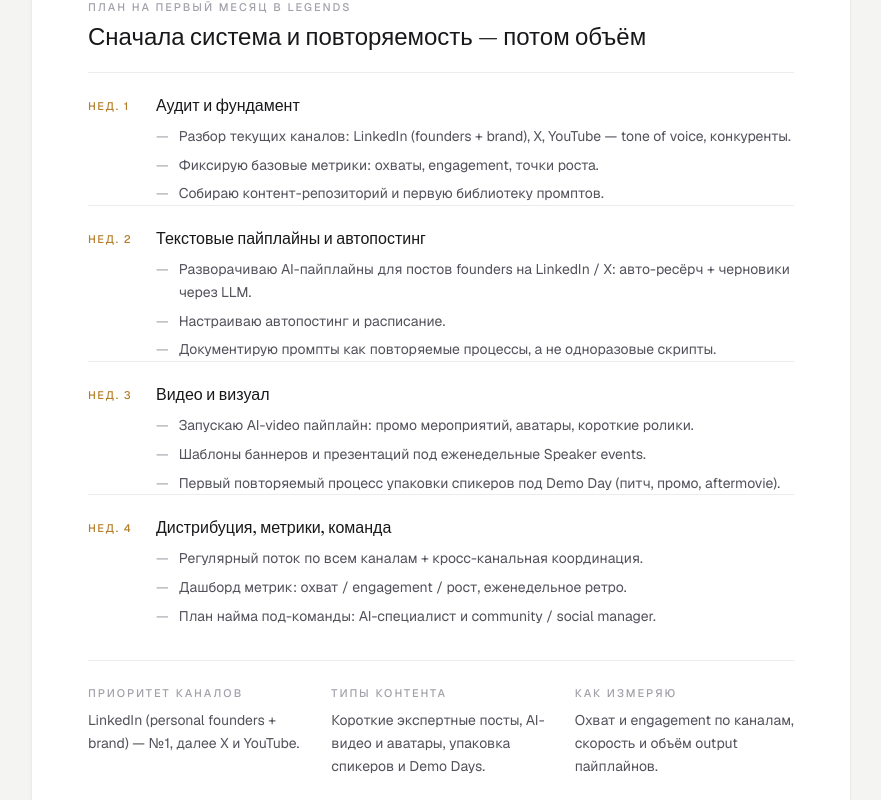
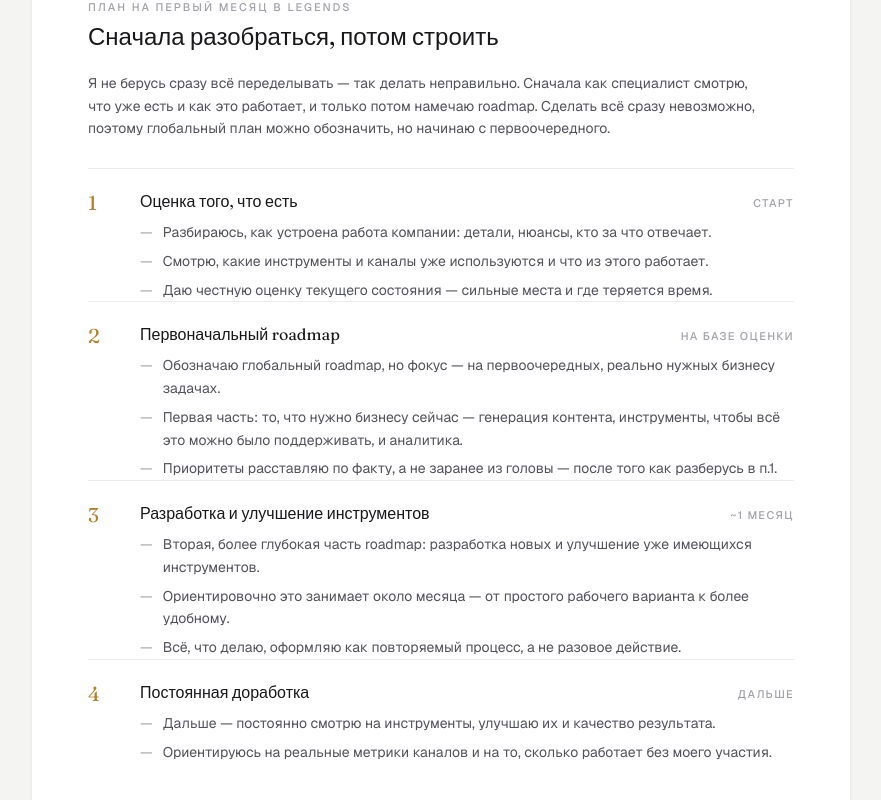
Before and after one commit to miaccinakk/nexushub-ai, a Next.js app: page /application in a window 1280 px wide. Shown: the part 2720-3520 px from the top of the page, without its empty margins (199-1080 px from the left). Built offline with nearby package versions, Linux system fonts and the light colour scheme.

Commit message:
feat: refactor PlanWeek to PlanPhase and update project roadmap details
Co-authored-by: miaccinakk <269912774+miaccinakk@users.noreply.github.com>

```diff
--- a/components/application/application-document.tsx
+++ b/components/application/application-document.tsx
@@ -109,29 +109,38 @@ function PortfolioItem({
   )
 }
 
-function PlanWeek({
-  week,
+function PlanPhase({
+  step,
   title,
+  note,
   points,
 }: {
-  week: string
+  step: string
   title: string
+  note?: string
   points: string[]
 }) {
   return (
     <div className="doc-break-avoid flex gap-5 border-t pt-5" style={{ borderColor: "var(--hairline)" }}>
-      <div className="w-12 shrink-0">
-        <span
-          className="text-[11px] font-medium uppercase tracking-[0.14em]"
-          style={{ color: "var(--accent)" }}
-        >
-          {week}
+      <div className="w-8 shrink-0">
+        <span className="font-serif text-xl" style={{ color: "var(--accent)" }}>
+          {step}
         </span>
       </div>
       <div className="flex-1">
-        <h3 className="font-serif text-base" style={{ color: "var(--ink)" }}>
-          {title}
-        </h3>
+        <div className="flex flex-wrap items-baseline justify-between gap-x-4 gap-y-1">
+          <h3 className="font-serif text-base" style={{ color: "var(--ink)" }}>
+            {title}
+          </h3>
+          {note ? (
+            <span
+              className="text-[11px] font-medium uppercase tracking-[0.12em]"
+              style={{ color: "var(--muted)" }}
+            >
+              {note}
+            </span>
+          ) : null}
+        </div>
         <ul className="mt-2 grid gap-1.5 text-sm leading-relaxed" style={{ color: "var(--ink-soft)" }}>
           {points.map((p) => (
             <li key={p} className="flex gap-2.5">
@@ -346,70 +355,55 @@ export function ApplicationDocument() {
         <section className="doc-page-break mt-12">
           <SectionTitle
             kicker="План на первый месяц в Legends"
-            title="Сначала система и повторяемость — потом объём"
+            title="Сначала разобраться, потом строить"
           />
 
-          <div className="mt-2 grid gap-0">
-            <PlanWeek
-              week="Нед. 1"
-              title="Аудит и фундамент"
+          <p className="mb-7 max-w-2xl text-sm leading-relaxed" style={{ color: "var(--ink-soft)" }}>
+            Я не берусь сразу всё переделывать — так делать неправильно. Сначала как специалист
+            смотрю, что уже есть и как это работает, и только потом намечаю roadmap. Сделать всё сразу
+            невозможно, поэтому глобальный план можно обозначить, но начинаю с первоочередного.
+          </p>
+
+          <div className="grid gap-0">
+            <PlanPhase
+              step="1"
+              title="Оценка того, что есть"
+              note="Старт"
               points={[
-                "Разбор текущих каналов: LinkedIn (founders + brand), X, YouTube — tone of voice, конкуренты.",
-                "Фиксирую базовые метрики: охваты, engagement, точки роста.",
-                "Собираю контент-репозиторий и первую библиотеку промптов.",
+                "Разбираюсь, как устроена работа компании: детали, нюансы, кто за что отвечает.",
+                "Смотрю, какие инструменты и каналы уже используются и что из этого работает.",
+                "Даю честную оценку текущего состояния — сильные места и где теряется время.",
               ]}
             />
-            <PlanWeek
-              week="Нед. 2"
-              title="Текстовые пайплайны и автопостинг"
+            <PlanPhase
+              step="2"
+              title="Первоначальный roadmap"
+              note="На базе оценки"
               points={[
-                "Разворачиваю AI-пайплайны для постов founders на LinkedIn / X: авто-ресёрч + черновики через LLM.",
-                "Настраиваю автопостинг и расписание.",
-                "Документирую промпты как повторяемые процессы, а не одноразовые скрипты.",
+                "Обозначаю глобальный roadmap, но фокус — на первоочередных, реально нужных бизнесу задачах.",
+                "Первая часть: то, что нужно бизнесу сейчас — генерация контента, инструменты, чтобы всё это можно было поддерживать, и аналитика.",
+                "Приоритеты расставляю по факту, а не заранее из головы — после того как разберусь в п.1.",
               ]}
             />
-            <PlanWeek
-              week="Нед. 3"
-              title="Видео и визуал"
+            <PlanPhase
+              step="3"
+              title="Разработка и улучшение инструментов"
+              note="~1 месяц"
               points={[
-                "Запускаю AI-video пайплайн: промо мероприятий, аватары, короткие ролики.",
-                "Шаблоны баннеров и презентаций под еженедельные Speaker events.",
-                "Первый повторяемый процесс упаковки спикеров под Demo Day (питч, промо, aftermovie).",
+                "Вторая, более глубокая часть roadmap: разработка новых и улучшение уже имеющихся инструментов.",
+                "Ориентировочно это занимает около месяца — от простого рабочего варианта к более удобному.",
+                "Всё, что делаю, оформляю как повторяемый процесс, а не разовое действие.",
               ]}
             />
-            <PlanWeek
-              week="Нед. 4"
-              title="Дистрибуция, метрики, команда"
+            <PlanPhase
+              step="4"
+              title="Постоянная доработка"
+              note="Дальше"
               points={[
-                "Регулярный поток по всем каналам + кросс-канальная координация.",
-                "Дашборд метрик: охват / engagement / рост, еженедельное ретро.",
-                "План найма под-команды: AI-специалист и community / social manager.",
+                "Дальше — постоянно смотрю на инструменты, улучшаю их и качество результата.",
+                "Ориентируюсь на реальные метрики каналов и на то, сколько работает без моего участия.",
               ]}
             />
-          </div>
-
-          <div
-            className="doc-break-avoid mt-8 grid gap-6 border-t pt-6 sm:grid-cols-3"
-            style={{ borderColor: "var(--hairline)" }}
-          >
-            <div>
-              <Kicker>Приоритет каналов</Kicker>
-              <p className="mt-2 text-sm leading-relaxed" style={{ color: "var(--ink-soft)" }}>
-                LinkedIn (personal founders + brand) — №1, далее X и YouTube.
-              </p>
-            </div>
-            <div>
-              <Kicker>Типы контента</Kicker>
-              <p className="mt-2 text-sm leading-relaxed" style={{ color: "var(--ink-soft)" }}>
-                Короткие экспертные посты, AI-видео и аватары, упаковка спикеров и Demo Days.
-              </p>
-            </div>
-            <div>
-              <Kicker>Как измеряю</Kicker>
-              <p className="mt-2 text-sm leading-relaxed" style={{ color: "var(--ink-soft)" }}>
-                Охват и engagement по каналам, скорость и объём output пайплайнов.
-              </p>
-            </div>
           </div>
         </section>
 
```
